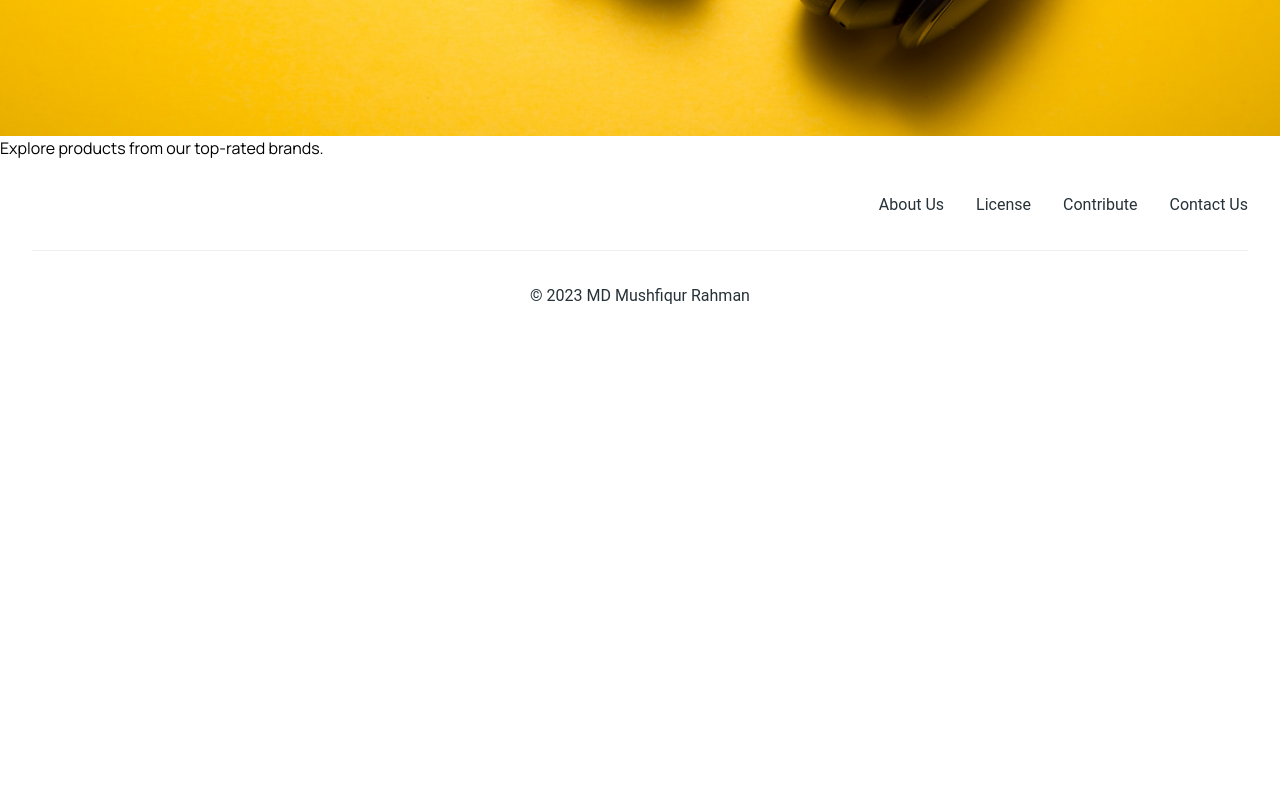
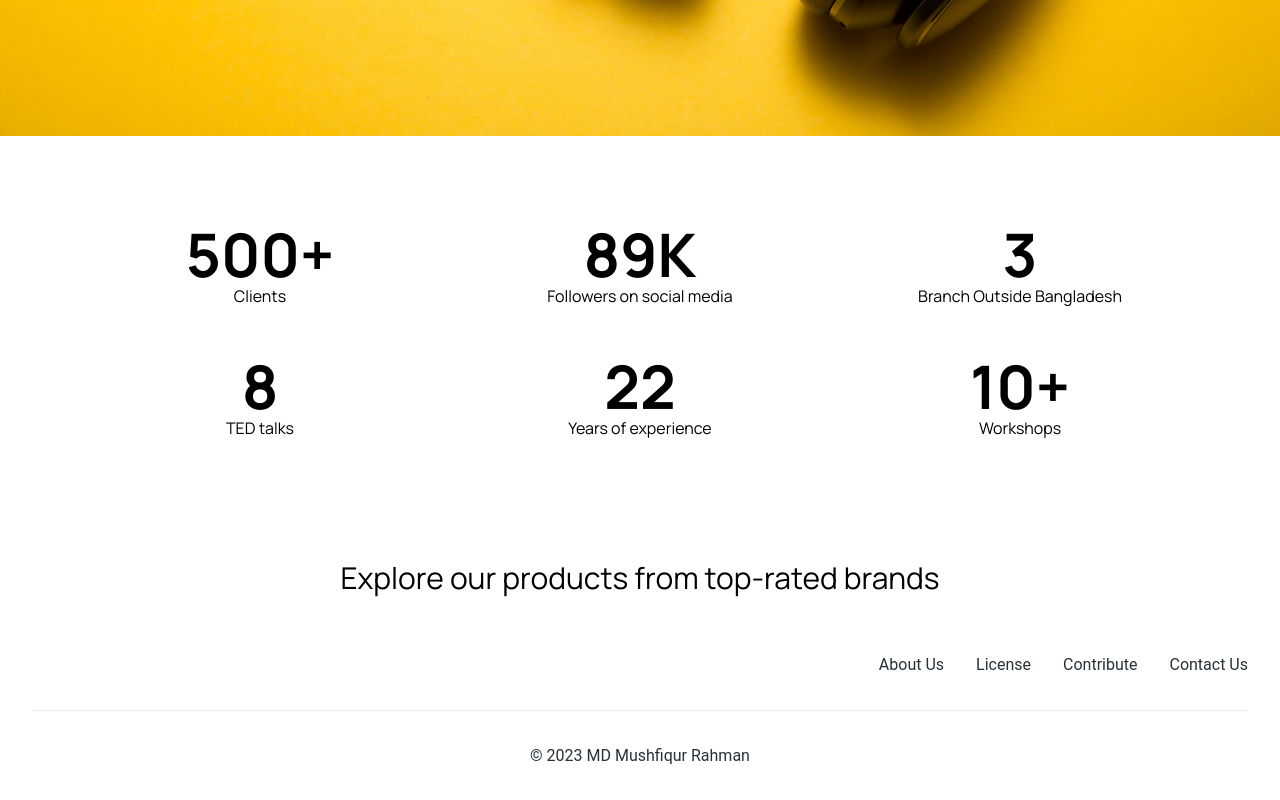
Before and after one commit to rafimd422/TechZenith-client, a React (Vite) app: page / in a window 1280 px wide. Shown: the part 750-1550 px from the top of the page. Before the commit the page ends 1091 px from the top, so only its background shows below. Built offline with nearby package versions, Linux system fonts and the light colour scheme.

Commit message:
added a new section which represent our popularity

```diff
--- a/src/components/Pages/Home/Brands.jsx
+++ b/src/components/Pages/Home/Brands.jsx
@@ -2,8 +2,17 @@ import React from 'react'
 
 const Brands = () => {
   return (
-    <div>
-      Explore products from our top-rated brands.
+    <div className='lg:mt-6 pb-6'>
+<p className='text-3xl text-center'> Explore our products from top-rated brands
+</p>
+
+
+<div className="container mx-auto grid md:grid-cols-4 grid-cols-2 justify-center">
+
+</div>
+
+
+
     </div>
   )
 }
--- a/src/components/Pages/Home/Home.jsx
+++ b/src/components/Pages/Home/Home.jsx
@@ -1,11 +1,13 @@
 import React from 'react'
 import Banner from './Banner'
 import Brands from './Brands';
+import OurPopularity from './OurPopularity';
 
 const Home = () => {
   return (
     <>
 <Banner />
+<OurPopularity />
 <Brands />
 </>
   )
--- /dev/null
+++ b/src/components/Pages/Home/OurPopularity.jsx
@@ -0,0 +1,36 @@
+import React from 'react'
+
+const OurPopularity = () => {
+  return (
+<section className="p-6 mb-16 xl:pt-16 lg:mt-0 md:pb-8">
+	<div className="container mx-auto grid justify-center grid-cols-2 text-center lg:grid-cols-3">
+		<div className="flex flex-col justify-start m-2 lg:m-6">
+			<p className="text-4xl font-bold leadi lg:text-6xl">500+</p>
+			<p className="text-sm sm:text-base">Clients</p>
+		</div>
+		<div className="flex flex-col justify-start m-2 lg:m-6">
+			<p className="text-4xl font-bold leadi lg:text-6xl">89K</p>
+			<p className="text-sm sm:text-base">Followers on social media</p>
+		</div>
+		<div className="flex flex-col justify-start m-2 lg:m-6">
+			<p className="text-4xl font-bold leadi lg:text-6xl">3</p>
+			<p className="text-sm sm:text-base">Branch Outside Bangladesh</p>
+		</div>
+		<div className="flex flex-col justify-start m-2 lg:m-6">
+			<p className="text-4xl font-bold leadi lg:text-6xl">8</p>
+			<p className="text-sm sm:text-base">TED talks</p>
+		</div>
+		<div className="flex flex-col justify-start m-2 lg:m-6">
+			<p className="text-4xl font-bold leadi lg:text-6xl">22</p>
+			<p className="text-sm sm:text-base">Years of experience</p>
+		</div>
+		<div className="flex flex-col justify-start m-2 lg:m-6">
+			<p className="text-4xl font-bold leadi lg:text-6xl">10+</p>
+			<p className="text-sm sm:text-base">Workshops</p>
+		</div>
+	</div>
+</section>
+  )
+}
+
+export default OurPopularity
```
